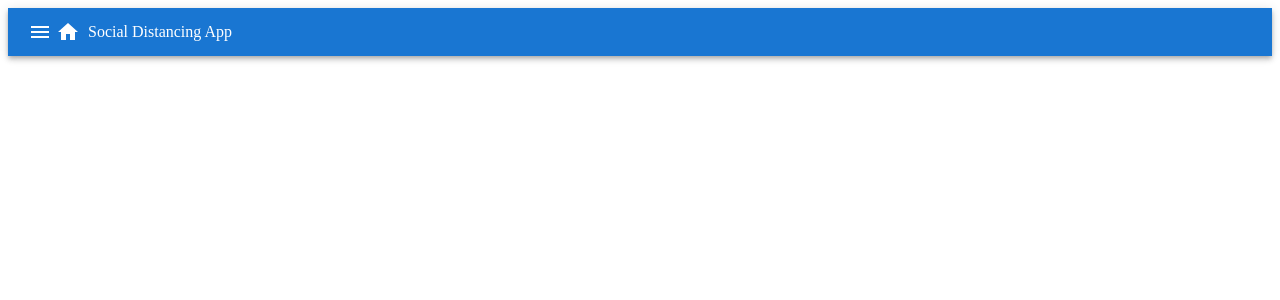
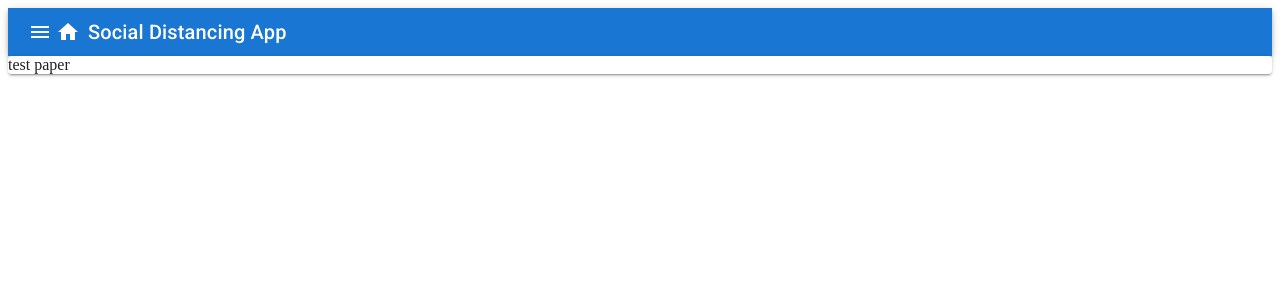
Before and after one commit to jonathanrichardl/SocialDistancingWatch-Frontend, a React (Create React App) app: page / in a window 1280 px wide. Shown: the top 300 px of the page. Built offline with nearby package versions, Linux system fonts and the light colour scheme.

Commit message:
minor improvements

```diff
--- a/package.json
+++ b/package.json
@@ -5,6 +5,7 @@
   "dependencies": {
     "@emotion/react": "^11.5.0",
     "@emotion/styled": "^11.3.0",
+    "@fontsource/roboto": "^4.5.1",
     "@mui/icons-material": "^5.0.5",
     "@mui/material": "^5.0.6",
     "@mui/styled-engine": "^5.0.2",
--- a/src/App.js
+++ b/src/App.js
@@ -1,10 +1,10 @@
 import Navbar from './components/navbar/NavigationBar.js';
-import {Drawer,IconButton} from '@mui/material';
+import {Drawer,IconButton, Paper} from '@mui/material';
 import About from './components/About/About.js';
 import Home from './components/Home/Home.js';
 import MenuItem from './components/MenuItem/MenuItem.js';
 import DataDisplay from './components/DataDisplay/DataDisplay.js';
-import { BrowserRouter as Router, Switch, Route, Link } from 'react-router-dom';
+import { BrowserRouter as Router, Switch, Route  } from 'react-router-dom';
 import {useState} from 'react';
 function App() {
   const [isMenuOpen, setMenuOpen] = useState(false);
@@ -14,6 +14,9 @@ function App() {
       <Drawer anchor="left" open={isMenuOpen} onClose={()=> setMenuOpen(false)}>
         <MenuItem/>
       </Drawer>
+      <Paper elevation={2}>test paper</Paper>
+      <Paper elevation={2}/>
+      <Paper elevation={2}/>
       <Switch>
           <Route path='/components/About'>
             <About lala={'lalu'}/>
@@ -22,7 +25,7 @@ function App() {
             <Home/>
           </Route>
           <Route path='/components/DataDisplay' component={DataDisplay}/>
-        </Switch>
+      </Switch>
     </Router>
   );
 }
--- a/src/components/navbar/NavigationBar.js
+++ b/src/components/navbar/NavigationBar.js
@@ -15,7 +15,7 @@ function Navbar({openMenu}){
                 <IconButton component={Link} to="/components/Home"  edge="start" color="inherit" aria-label="Home">
                     <HomeIcon/>
                 </IconButton>
-                <Typography variant="h7" component="div">
+                <Typography variant="h6" component="div">
                     Social Distancing App
                 </Typography>
             </Toolbar>
--- a/src/index.js
+++ b/src/index.js
@@ -1,7 +1,10 @@
 import React from 'react';
 import ReactDOM from 'react-dom';
 import App from './App';
-
+import '@fontsource/roboto/300.css';
+import '@fontsource/roboto/400.css';
+import '@fontsource/roboto/500.css';
+import '@fontsource/roboto/700.css';
 ReactDOM.render(
   <React.StrictMode>
     <App />
```
Also changed, not shown: src/index.css (added), 1 other file (tests, documents, lock files or other folders).
